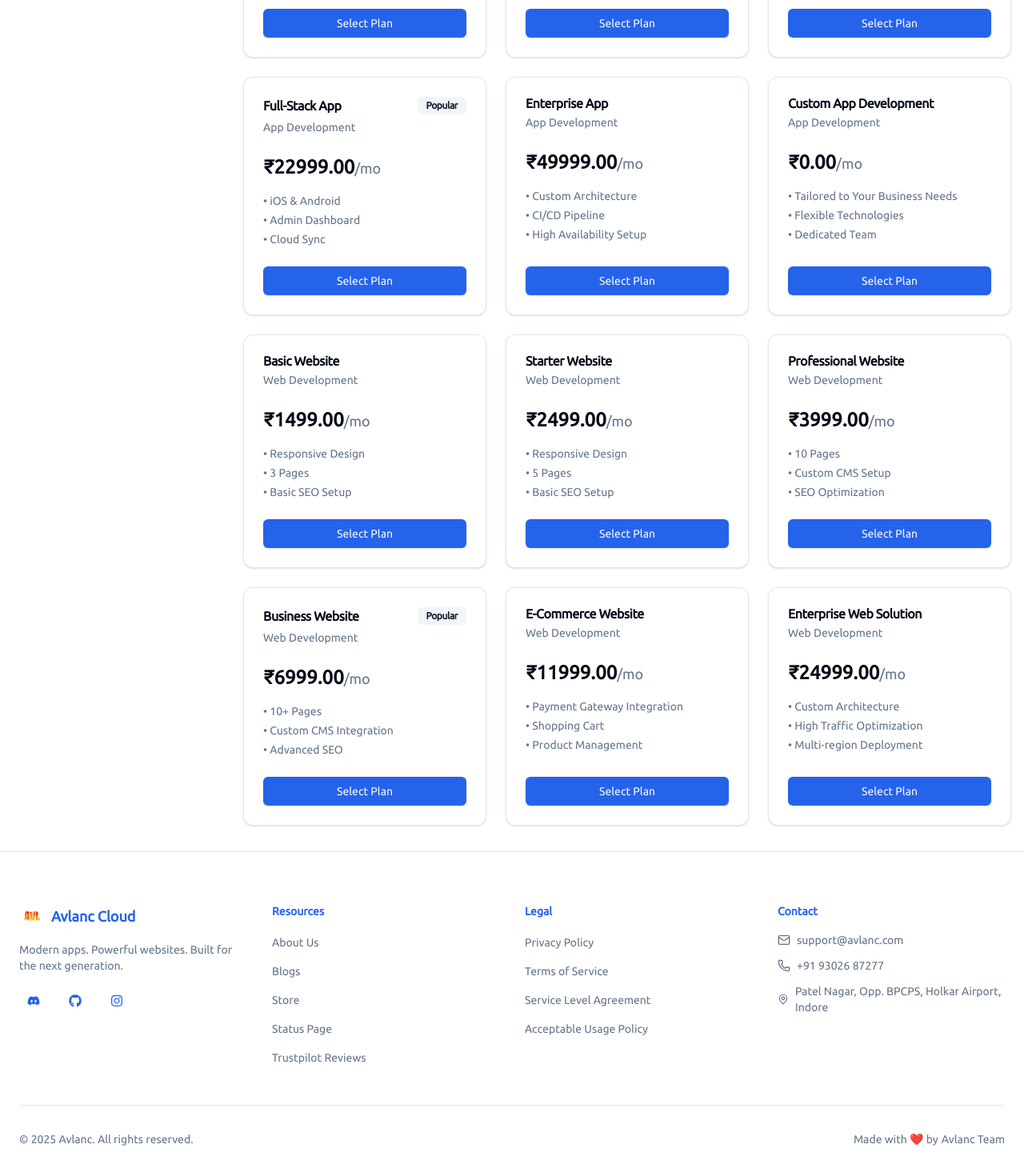
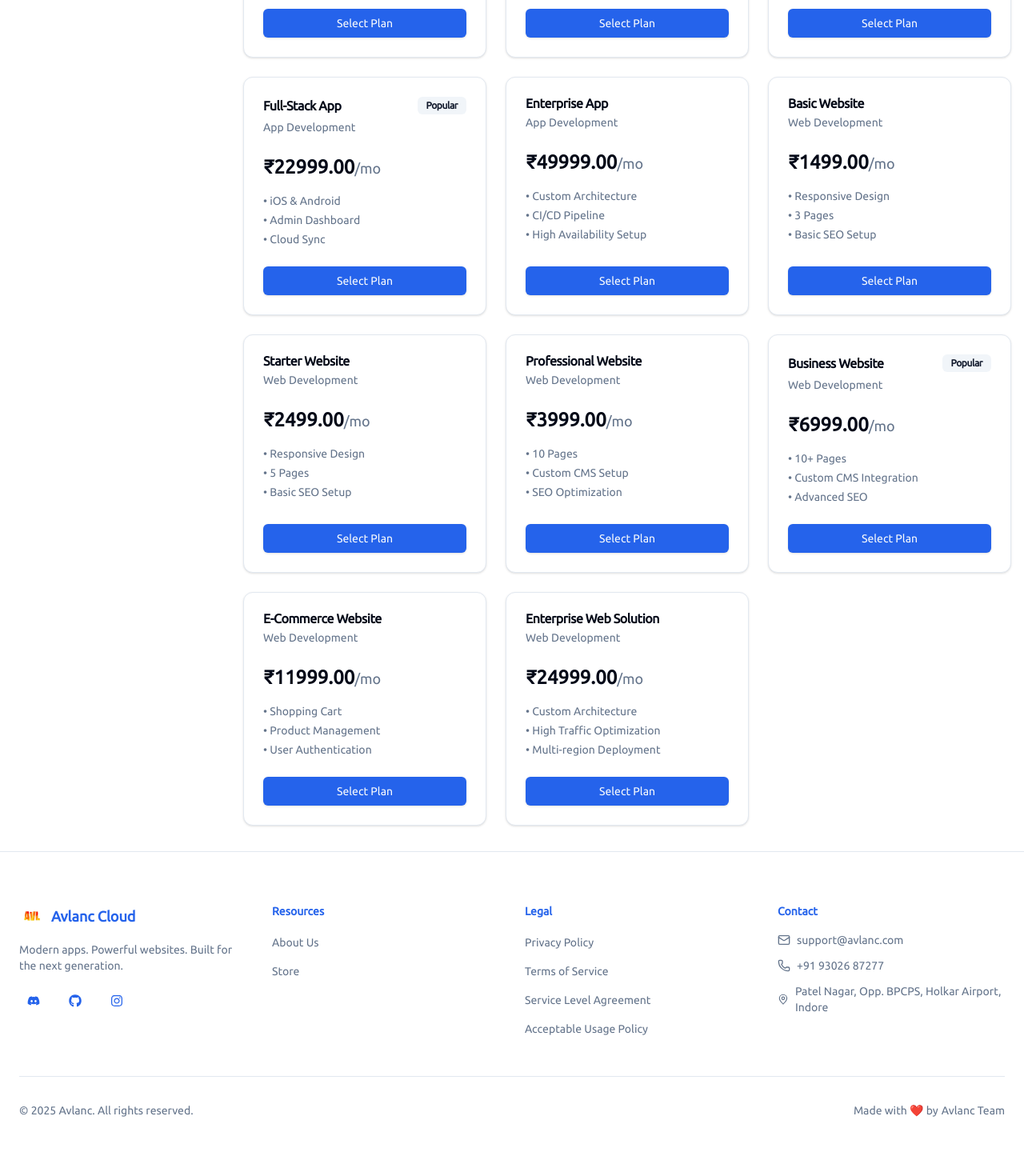
Before and after one commit to bugsum/avlanc-cloud, a Next.js app: page /store in a window 1280 px wide. Shown: the part 480-1950 px from the top of the page at 80% size. Built offline with nearby package versions, Linux system fonts and the light colour scheme.

Commit message:
Fixed some bugs

```diff
--- a/app/page.tsx
+++ b/app/page.tsx
@@ -37,10 +37,10 @@
     href: "/services/app-web-development",
   },
   {
-    title: "E-Commerce Integration",
+    title: "E-Commerce Development",
     description: "Launch or upgrade your online store with flexibility",
     features: [
-      "Payment Gateway Integration",
+      // "Payment Gateway Integration",
       "Secure Checkout",
       "CMS & Inventory Systems",
     ],
@@ -101,7 +101,7 @@
           ctaLink="/store"
           secondaryCTA={{
             text: "Learn More",
-            link: "/store#pricing",
+            link: "/about",
           }}
           // cards={features}
           badge={{
--- a/components/footer.tsx
+++ b/components/footer.tsx
@@ -11,22 +11,22 @@
     title: "About Us",
     href: "/about",
   },
-  {
-    title: "Blogs",
-    href: "/blogs",
-  },
+  // {
+  //   title: "Blogs",
+  //   href: "/blogs",
+  // },
   {
     title: "Store",
     href: "/store",
   },
-  {
-    title: "Status Page",
-    href: "https://status.avlanc.com/",
-  },
-  {
-    title: "Trustpilot Reviews",
-    href: "https://www.trustpilot.com/review/avlanc.com",
-  },
+  // {
+  //   title: "Status Page",
+  //   href: "https://status.avlanc.com/",
+  // },
+  // {
+  //   title: "Trustpilot Reviews",
+  //   href: "https://www.trustpilot.com/review/avlanc.com",
+  // },
 ];
 
 const socialIcons = [
--- a/data/header.ts
+++ b/data/header.ts
@@ -48,11 +48,11 @@
     //   triggerIcon: User,
     //   href: "/careers",
     // },
-    {
-        title: 'Blogs',
-        triggerIcon: Notebook,
-        href: '/blogs',
-    },
+    // {
+    //     title: 'Blogs',
+    //     triggerIcon: Notebook,
+    //     href: '/blogs',
+    // },
     {
         title: 'Store',
         triggerIcon: ShoppingCart,
--- a/data/plans/app-dev.ts
+++ b/data/plans/app-dev.ts
@@ -89,22 +89,22 @@
         ],
         href: '/store/app-dev/enterprise',
     },
-    {
-        title: 'Custom App Development',
-        price: 0, // custom quote
-        category: 'App Development',
-        // specs: {
-        //     ram: 'Custom',
-        //     cpu: 'Custom',
-        //     storage: 'Custom',
-        //     backup: 'Custom',
-        // },
-        features: [
-            'Tailored to Your Business Needs',
-            'Flexible Technologies',
-            'Dedicated Team',
-            'Ongoing Support',
-        ],
-        href: '/contact/custom-app-dev',
-    },
+    // {
+    //     title: 'Custom App Development',
+    //     price: 0, // custom quote
+    //     category: 'App Development',
+    //     // specs: {
+    //     //     ram: 'Custom',
+    //     //     cpu: 'Custom',
+    //     //     storage: 'Custom',
+    //     //     backup: 'Custom',
+    //     // },
+    //     features: [
+    //         'Tailored to Your Business Needs',
+    //         'Flexible Technologies',
+    //         'Dedicated Team',
+    //         'Ongoing Support',
+    //     ],
+    //     href: '/contact/custom-app-dev',
+    // },
 ];
--- a/data/plans/web-dev.ts
+++ b/data/plans/web-dev.ts
@@ -86,7 +86,7 @@
         //     storage: 'Unlimited',
         // },
         features: [
-            'Payment Gateway Integration',
+            // 'Payment Gateway Integration',
             'Shopping Cart',
             'Product Management',
             'User Authentication',
```
